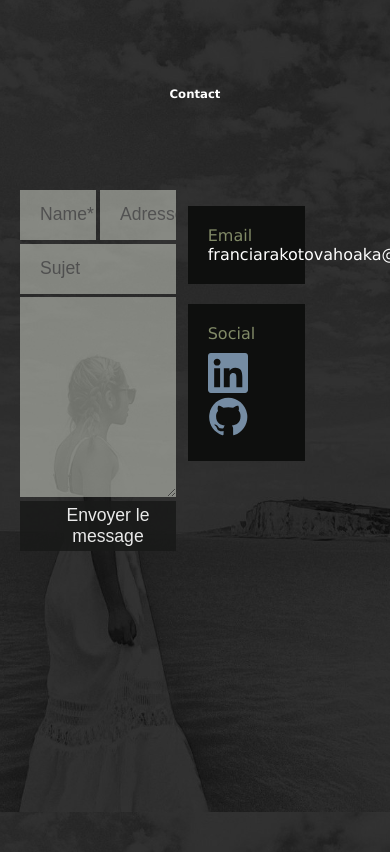
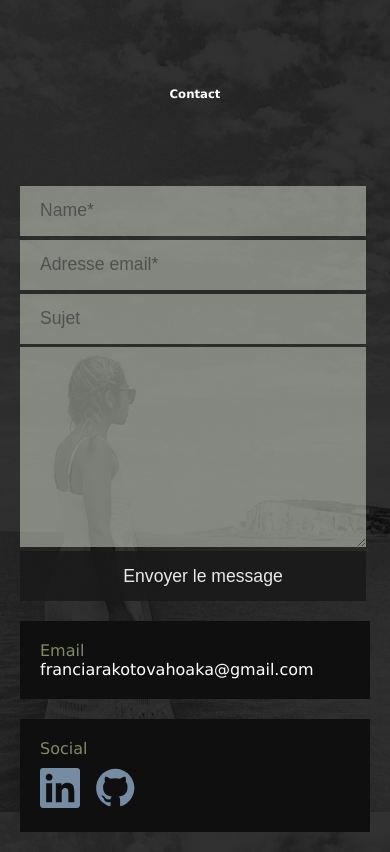
Before and after one commit to rayna13/rayna13.github.io, a plain HTML site: page index.html in a window 390 px wide. Shown: the part 4252-5104 px from the top of the page. Drawn offline with Linux system fonts and the light colour scheme.

Commit message:
Contact mobile

```diff
--- a/assets/css/style.css
+++ b/assets/css/style.css
@@ -418,4 +418,19 @@ section h2 {
         margin-top: 15px;
     }
 
+    #contact-body {
+        display: block;
+    }
+
+    #personal-info {
+        display: block;
+    }
+
+    #contact-body input, #contact-form .fullwidth  {
+        width: 41vh;
+    }
+
+    #additional-info .row {
+        width: auto;
+    }
 }
```
